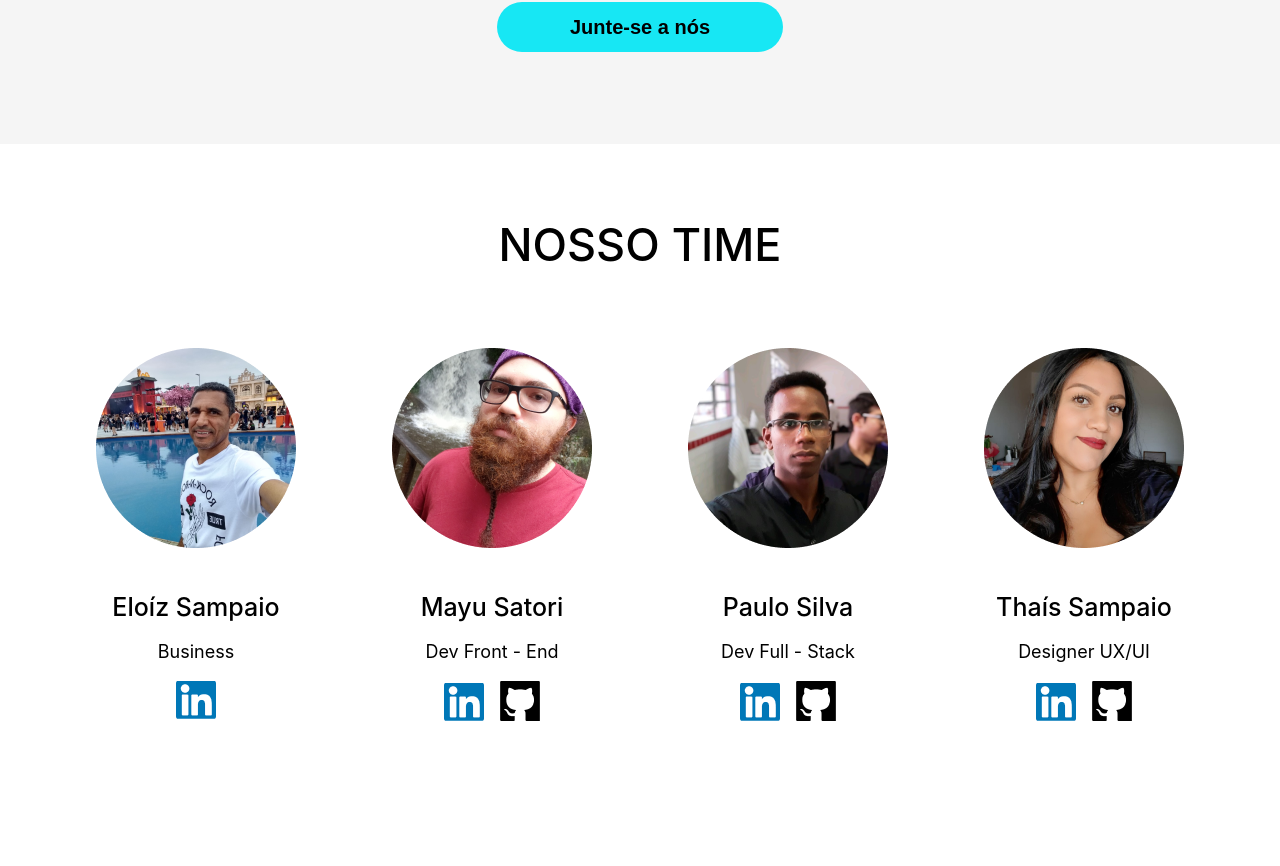
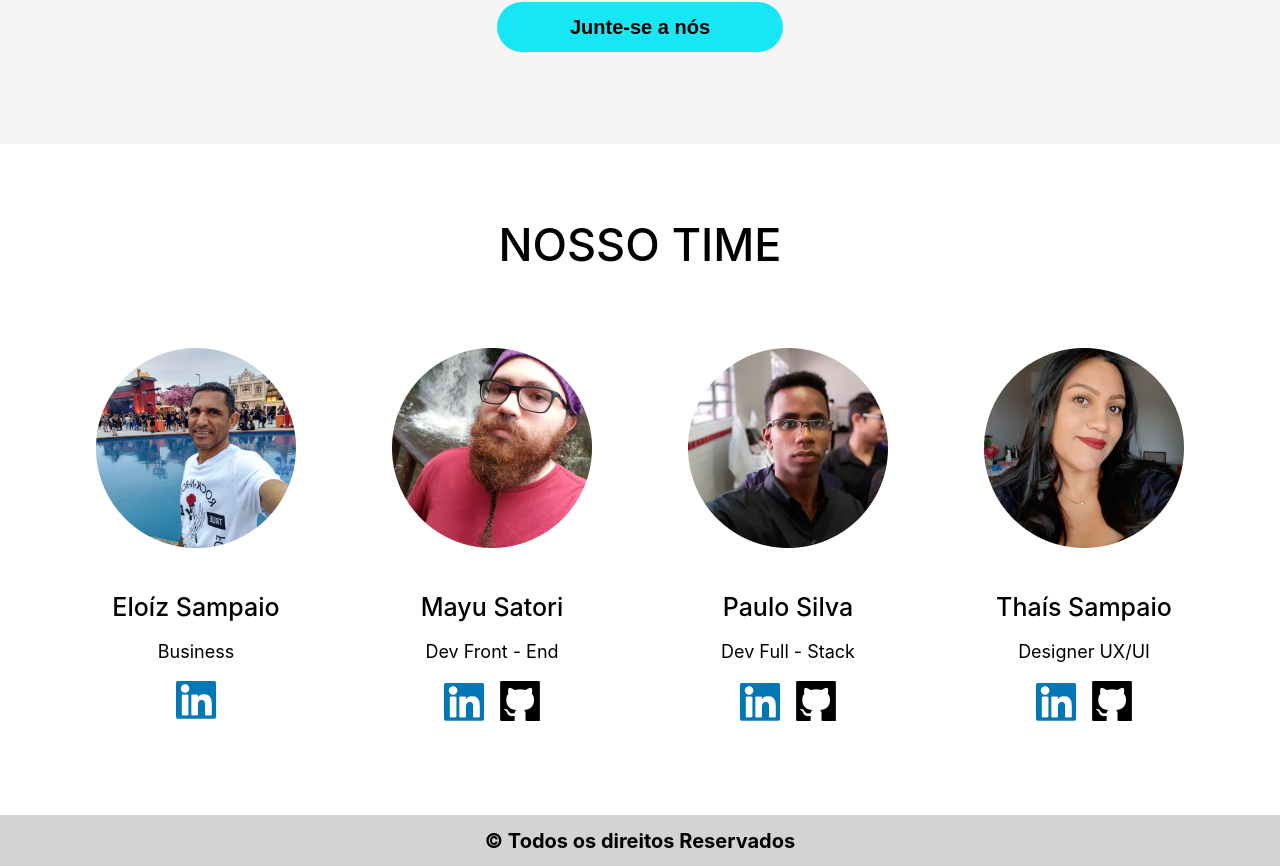
Before and after one commit to paulodevsilva/call-for-code, a React (Create React App) app in the folder frontend/: page / in a window 1280 px wide. Shown: the part 3218-4084 px from the top of the page. Before the commit the page ends 4056 px from the top, so only its background shows below. Built offline with nearby package versions, Linux system fonts and the light colour scheme.

Commit message:
Add footer

```diff
--- a/frontend/src/App.css
+++ b/frontend/src/App.css
@@ -278,7 +278,8 @@
 /* css from team */
 
 .team-section {
-  padding: 73px 0;
+  padding-top: 73px;
+  padding-bottom: 50px;
 }
 
 .team-title {
@@ -316,3 +317,19 @@
 .team-card a {
   padding: 0 8px;
 }
+
+/* css from footer */
+
+.footer {
+  width: 100%;
+  height: 51px;
+  background-color: rgba(196, 196, 196, 0.75);
+  display: flex;
+  justify-content: center;
+  align-items: center;
+}
+
+.footer p {
+  font-weight: 700;
+  font-size: 20px;
+}
--- a/frontend/src/App.js
+++ b/frontend/src/App.js
@@ -5,6 +5,7 @@ import AboutUs from './Components/AboutUs';
 import Benefits from './Components/Benefits';
 import JoinUs from './Components/JoinUs';
 import Team from './Components/Team';
+import Footer from './Components/Footer';
 
 function App() {
   return (
@@ -15,6 +16,7 @@ function App() {
       <Benefits />
       <JoinUs />
       <Team />
+      <Footer />
     </div>
   );
 }
--- /dev/null
+++ b/frontend/src/Components/Footer.jsx
@@ -0,0 +1,13 @@
+import React from 'react';
+
+class Footer extends React.Component {
+  render() {
+    return (
+      <footer className="footer">
+        <p>© Todos os direitos Reservados</p>
+      </footer>
+    );
+  }
+}
+
+export default Footer;
```
